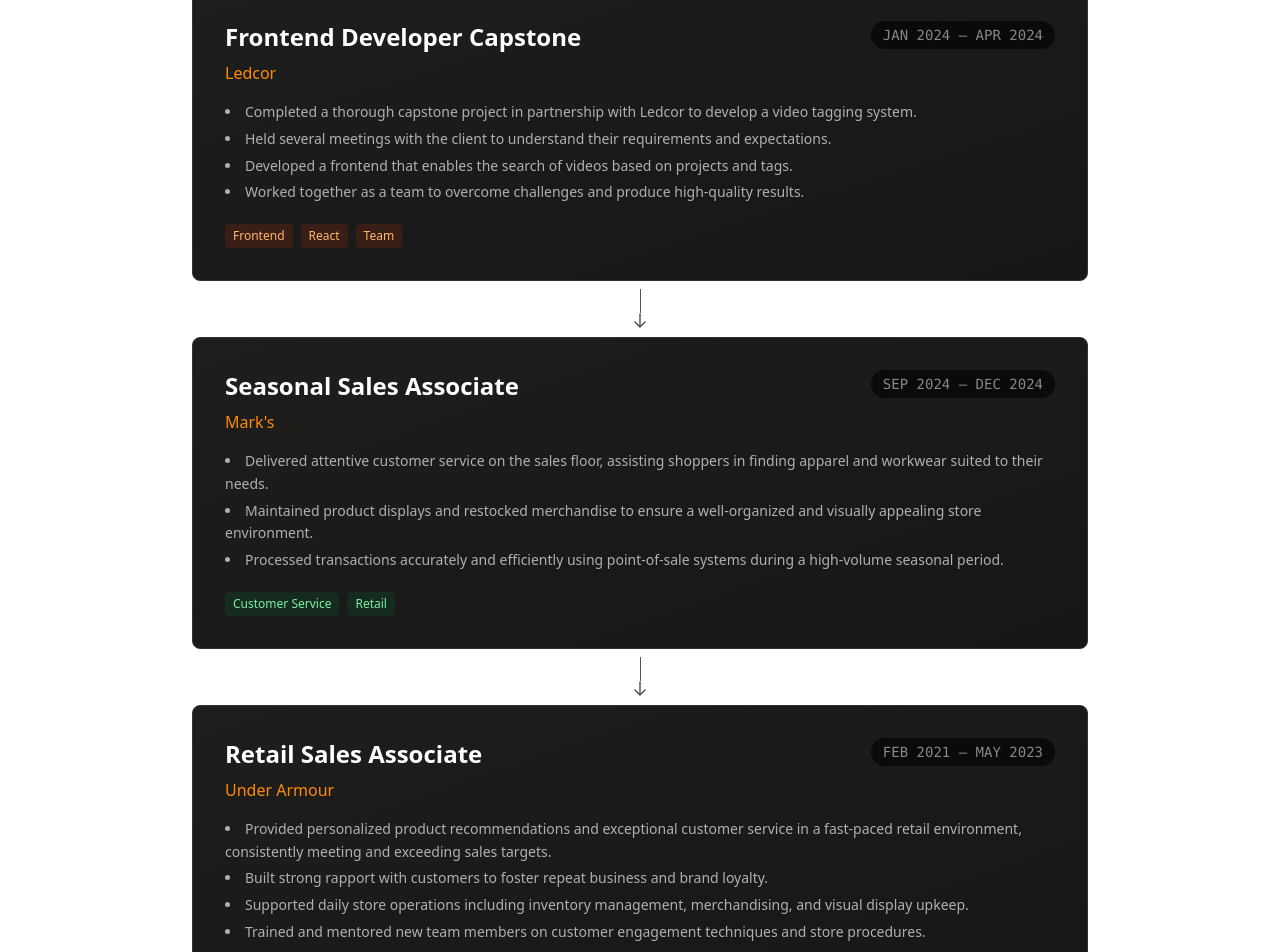
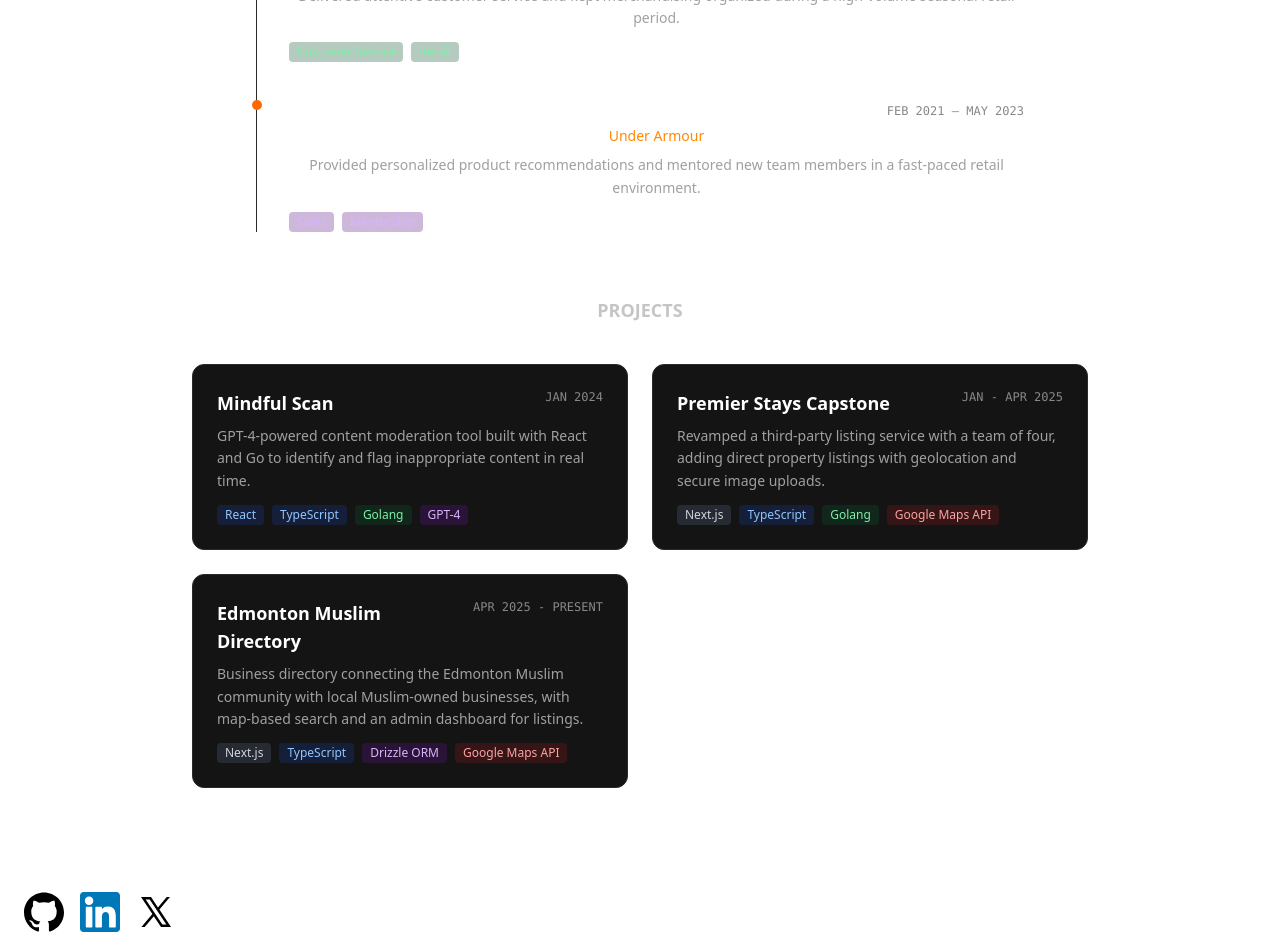
Before and after one commit to ayubh21/portfolio, a React (Vite) app: page / in a window 1280 px wide. Shown: the part 1520-2472 px from the top of the page. Built offline with nearby package versions, Linux system fonts and the light colour scheme.

Commit message:
edited layout and project sections

```diff
--- a/src/App.tsx
+++ b/src/App.tsx
@@ -68,51 +68,48 @@
         </div>
       </section>
       <WorkExperience/>
-      <section className='flex flex-col items-center px-4'>
-  <div className='flex items-center gap-4 mb-12'>
-    <h3 className='text-[#c5c5c5] font-semibold text-lg '>PROJECTS</h3>
-  </div>
-  <div className='max-w-4xl w-full space-y-8 text-left'>
-    <div className='group bg-gradient-to-br from-[#1E1E1D] to-[#161616] p-8 rounded-lg border border-[#333] hover:border-[#555] transition-all duration-300 hover:shadow-lg hover:shadow-black/20 hover:-translate-y-1'>
-      <div className='flex justify-between items-start mb-6'>
-        <h4 className='font-semibold text-2xl text-white group-hover:text-orange-500 transition-colors duration-300'>Mindful Scan</h4>
-        <span className='text-[#888] text-sm font-mono bg-[#0a0a0a] px-3 py-1 rounded-full'>JAN 2024</span>
+      <section className='flex flex-col items-center px-4 mb-16'>
+  <h3 className='text-[#c5c5c5] font-semibold text-lg mb-10'>PROJECTS</h3>
+  <div className='max-w-4xl w-full grid sm:grid-cols-2 gap-6 text-left'>
+    <div className='group rounded-xl border border-[#2a2a2a] bg-[#141414] p-6 hover:border-[#444] transition-colors duration-300'>
+      <div className='flex justify-between items-start gap-3 mb-2'>
+        <h4 className='font-semibold text-lg text-white group-hover:text-orange-500 transition-colors duration-300'>Mindful Scan</h4>
+        <span className='text-[#888] text-xs font-mono whitespace-nowrap'>JAN 2024</span>
       </div>
-      <p className='text-[#e0e0e0] text-lg leading-relaxed mb-4'>MindfulScan is a GPT-4-powered content moderation tool built with React and Go to identify and flag inappropriate content in real time.</p>
+      <p className='text-[#a0a0a0] text-sm leading-relaxed mb-3'>GPT-4-powered content moderation tool built with React and Go to identify and flag inappropriate content in real time.</p>
       <div className='flex flex-wrap gap-2'>
-        <span className='text-xs bg-blue-900/30 text-blue-300 px-2 py-1 rounded'>ReactJS</span>
-        <span className='text-xs bg-blue-900/30 text-blue-300 px-2 py-1 rounded'>TypeScript</span>
-        <span className='text-xs bg-green-900/30 text-green-300 px-2 py-1 rounded'>Golang</span>
-        <span className='text-xs bg-purple-900/30 text-purple-300 px-2 py-1 rounded'>GPT-4</span>
+        <span className='text-xs bg-blue-900/30 text-blue-300 px-2 py-0.5 rounded'>React</span>
+        <span className='text-xs bg-blue-900/30 text-blue-300 px-2 py-0.5 rounded'>TypeScript</span>
+        <span className='text-xs bg-green-900/30 text-green-300 px-2 py-0.5 rounded'>Golang</span>
+        <span className='text-xs bg-purple-900/30 text-purple-300 px-2 py-0.5 rounded'>GPT-4</span>
       </div>
     </div>
 
-    <div className='group bg-gradient-to-br from-[#1E1E1D] to-[#161616] p-8 rounded-lg border border-[#333] hover:border-[#555] transition-all duration-300 hover:shadow-lg hover:shadow-black/20 hover:-translate-y-1'>
-      <div className='flex justify-between items-start mb-6'>
-        <h4 className='font-semibold text-2xl text-white group-hover:text-orange-500 transition-colors duration-300'>Premier Stays Capstone</h4>
-        <span className='text-[#888] text-sm font-mono bg-[#0a0a0a] px-3 py-1 rounded-full'>JAN - APR 2025</span>
+    <div className='group rounded-xl border border-[#2a2a2a] bg-[#141414] p-6 hover:border-[#444] transition-colors duration-300'>
+      <div className='flex justify-between items-start gap-3 mb-2'>
+        <h4 className='font-semibold text-lg text-white group-hover:text-orange-500 transition-colors duration-300'>Premier Stays Capstone</h4>
+        <span className='text-[#888] text-xs font-mono whitespace-nowrap'>JAN - APR 2025</span>
       </div>
-      <p className='text-[#e0e0e0] text-lg leading-relaxed mb-4'>Collaborated with a team of four to revamp a third-party listing service using Next.js, TypeScript, Golang, Google Maps API, and AWS S3 for direct property listings with geolocation and secure image uploads.</p>
+      <p className='text-[#a0a0a0] text-sm leading-relaxed mb-3'>Revamped a third-party listing service with a team of four, adding direct property listings with geolocation and secure image uploads.</p>
       <div className='flex flex-wrap gap-2'>
-        <span className='text-xs bg-gray-700/50 text-gray-300 px-2 py-1 rounded'>Next.js</span>
-        <span className='text-xs bg-blue-900/30 text-blue-300 px-2 py-1 rounded'>TypeScript</span>
-        <span className='text-xs bg-green-900/30 text-green-300 px-2 py-1 rounded'>Golang</span>
-        <span className='text-xs bg-red-900/30 text-red-300 px-2 py-1 rounded'>Google Maps API</span>
-        <span className='text-xs bg-orange-900/30 text-orange-300 px-2 py-1 rounded'>AWS S3</span>
+        <span className='text-xs bg-gray-700/50 text-gray-300 px-2 py-0.5 rounded'>Next.js</span>
+        <span className='text-xs bg-blue-900/30 text-blue-300 px-2 py-0.5 rounded'>TypeScript</span>
+        <span className='text-xs bg-green-900/30 text-green-300 px-2 py-0.5 rounded'>Golang</span>
+        <span className='text-xs bg-red-900/30 text-red-300 px-2 py-0.5 rounded'>Google Maps API</span>
       </div>
     </div>
 
-    <div className='group bg-gradient-to-br from-[#1E1E1D] to-[#161616] p-8 rounded-lg border border-[#333] hover:border-[#555] transition-all duration-300 hover:shadow-lg hover:shadow-black/20 hover:-translate-y-1'>
-      <div className='flex justify-between items-start mb-6'>
-        <h4 className='font-semibold text-2xl text-white group-hover:text-orange-500 transition-colors duration-300'>ShopSmart</h4>
-        <span className='text-[#888] text-sm font-mono bg-[#0a0a0a] px-3 py-1 rounded-full'>FEB 2025</span>
+    <div className='group rounded-xl border border-[#2a2a2a] bg-[#141414] p-6 hover:border-[#444] transition-colors duration-300'>
+      <div className='flex justify-between items-start gap-3 mb-2'>
+        <h4 className='font-semibold text-lg text-white group-hover:text-orange-500 transition-colors duration-300'>Edmonton Muslim Directory</h4>
+        <span className='text-[#888] text-xs font-mono whitespace-nowrap'>APR 2025 - PRESENT</span>
       </div>
-      <p className='text-[#e0e0e0] text-lg leading-relaxed mb-4'> Full-stack mobile application built in Flutter that compares grocery prices across multiple retailers</p>
+      <p className='text-[#a0a0a0] text-sm leading-relaxed mb-3'>Business directory connecting the Edmonton Muslim community with local Muslim-owned businesses, with map-based search and an admin dashboard for listings.</p>
       <div className='flex flex-wrap gap-2'>
-        <span className='text-xs bg-green-900/30 text-green-300 px-2 py-1 rounded'>Express.js</span>
-        <span className='text-xs bg-green-900/30 text-green-300 px-2 py-1 rounded'>Node.js</span>
-        <span className='text-xs bg-cyan-900/30 text-cyan-300 px-2 py-1 rounded'>Flutter</span>
-        <span className='text-xs bg-cyan-900/30 text-cyan-300 px-2 py-1 rounded'>Dart</span>
+        <span className='text-xs bg-gray-700/50 text-gray-300 px-2 py-0.5 rounded'>Next.js</span>
+        <span className='text-xs bg-blue-900/30 text-blue-300 px-2 py-0.5 rounded'>TypeScript</span>
+        <span className='text-xs bg-purple-900/30 text-purple-300 px-2 py-0.5 rounded'>Drizzle ORM</span>
+        <span className='text-xs bg-red-900/30 text-red-300 px-2 py-0.5 rounded'>Google Maps API</span>
       </div>
     </div>
   </div>
--- a/src/components/work-experience.tsx
+++ b/src/components/work-experience.tsx
@@ -3,12 +3,8 @@
     title: "Software Engineer Intern",
     company: "MDremit",
     period: "SEP 2025 – APR 2026",
-    bullets: [
-      "Designed, developed, and maintained the backend of a cloud-based medical billing system aimed at reducing administrative burden for physicians submitting patient claims.",
-      "Architected a scalable and secure, cloud-first backend infrastructure with a focus on reliability, data integrity, and compliance with healthcare data requirements.",
-      "Implemented core claim-processing logic to support automated submission of medical claims to Teleplan.",
-      "Built and maintained structured data pipelines to ensure accurate mapping of medical services, fees, and billing codes.",
-    ],
+    summary:
+      "Designed and maintained the backend of a cloud-based medical billing system, building secure claim-processing pipelines for automated submission to Teleplan.",
     tags: ["Backend", "Cloud", "Healthcare"],
     tagColor: "blue",
   },
@@ -16,24 +12,17 @@
     title: "Frontend Developer Capstone",
     company: "Ledcor",
     period: "JAN 2024 – APR 2024",
-    bullets: [
-      "Completed a thorough capstone project in partnership with Ledcor to develop a video tagging system.",
-      "Held several meetings with the client to understand their requirements and expectations.",
-      "Developed a frontend that enables the search of videos based on projects and tags.",
-      "Worked together as a team to overcome challenges and produce high-quality results.",
-    ],
-    tags: ["Frontend", "React", "Team"],
+    summary:
+      "Built a video tagging system in partnership with Ledcor, enabling project- and tag-based video search through close collaboration with the client.",
+    tags: ["Frontend", "React"],
     tagColor: "orange",
   },
   {
     title: "Seasonal Sales Associate",
     company: "Mark's",
     period: "SEP 2024 – DEC 2024",
-    bullets: [
-      "Delivered attentive customer service on the sales floor, assisting shoppers in finding apparel and workwear suited to their needs.",
-      "Maintained product displays and restocked merchandise to ensure a well-organized and visually appealing store environment.",
-      "Processed transactions accurately and efficiently using point-of-sale systems during a high-volume seasonal period.",
-    ],
+    summary:
+      "Delivered attentive customer service and kept merchandising organized during a high-volume seasonal retail period.",
     tags: ["Customer Service", "Retail"],
     tagColor: "green",
   },
@@ -41,13 +30,9 @@
     title: "Retail Sales Associate",
     company: "Under Armour",
     period: "FEB 2021 – MAY 2023",
-    bullets: [
-      "Provided personalized product recommendations and exceptional customer service in a fast-paced retail environment, consistently meeting and exceeding sales targets.",
-      "Built strong rapport with customers to foster repeat business and brand loyalty.",
-      "Supported daily store operations including inventory management, merchandising, and visual display upkeep.",
-      "Trained and mentored new team members on customer engagement techniques and store procedures.",
-    ],
-    tags: ["Sales", "Mentorship", "Operations"],
+    summary:
+      "Provided personalized product recommendations and mentored new team members in a fast-paced retail environment.",
+    tags: ["Sales", "Mentorship"],
     tagColor: "purple",
   },
 ]
@@ -61,43 +46,25 @@
 
 export default function WorkExperience() {
   return (
-    <section className="flex flex-col items-center px-4 mb-20">
-      <div className="flex items-center gap-4 mb-12">
-        <h3 className="text-[#c5c5c5] font-semibold text-lg">WORK EXPERIENCE</h3>
-      </div>
-      <div className="max-w-4xl w-full flex flex-col items-center">
-        {experiences.map((exp, i) => (
-          <div key={exp.title + exp.company} className="w-full flex flex-col items-center">
-            <div className="w-full bg-gradient-to-br from-[#1E1E1D] to-[#161616] p-8 rounded-lg border border-[#333] text-left">
-              <div className="flex justify-between items-start mb-2">
-                <h4 className="font-semibold text-2xl text-white">{exp.title}</h4>
-                <span className="text-[#888] text-sm font-mono bg-[#0a0a0a] px-3 py-1 rounded-full whitespace-nowrap ml-4">
-                  {exp.period}
+    <section className="flex flex-col items-center px-4 mb-16">
+      <h3 className="text-[#c5c5c5] font-semibold text-lg mb-10">WORK EXPERIENCE</h3>
+      <div className="max-w-3xl w-full border-l border-[#2a2a2a] pl-8 space-y-8">
+        {experiences.map((exp) => (
+          <div key={exp.title + exp.company} className="relative">
+            <span className="absolute -left-[37px] top-1.5 w-2.5 h-2.5 rounded-full bg-orange-500" />
+            <div className="flex justify-between items-baseline flex-wrap gap-x-3 gap-y-1 mb-1">
+              <h4 className="font-semibold text-lg text-white">{exp.title}</h4>
+              <span className="text-[#888] text-xs font-mono whitespace-nowrap">{exp.period}</span>
+            </div>
+            <p className="text-orange-400 text-sm font-medium mb-2">{exp.company}</p>
+            <p className="text-[#a0a0a0] text-sm leading-relaxed mb-3">{exp.summary}</p>
+            <div className="flex flex-wrap gap-2">
+              {exp.tags.map((tag) => (
+                <span key={tag} className={`text-xs px-2 py-0.5 rounded ${tagStyles[exp.tagColor]}`}>
+                  {tag}
                 </span>
-              </div>
-              <p className="text-orange-400 font-medium mb-4">{exp.company}</p>
-              <ul className="text-[#b0b0b0] text-sm leading-relaxed mb-5 space-y-1 list-disc list-inside">
-                {exp.bullets.map((b) => (
-                  <li key={b}>{b}</li>
-                ))}
-              </ul>
-              <div className="flex flex-wrap gap-2">
-                {exp.tags.map((tag) => (
-                  <span key={tag} className={`text-xs px-2 py-1 rounded ${tagStyles[exp.tagColor]}`}>
-                    {tag}
-                  </span>
-                ))}
-              </div>
+              ))}
             </div>
-
-            {i < experiences.length - 1 && (
-              <div className="flex flex-col items-center my-2 text-[#555]">
-                <div className="w-px h-6 bg-[#555]" />
-                <svg width="16" height="16" viewBox="0 0 16 16" fill="none">
-                  <path d="M8 1v12M3 9l5 5 5-5" stroke="#555" strokeWidth="1.5" strokeLinecap="round" strokeLinejoin="round"/>
-                </svg>
-              </div>
-            )}
           </div>
         ))}
       </div>
```
Also changed, not shown: 2 other files (tests, documents, lock files or other folders).
